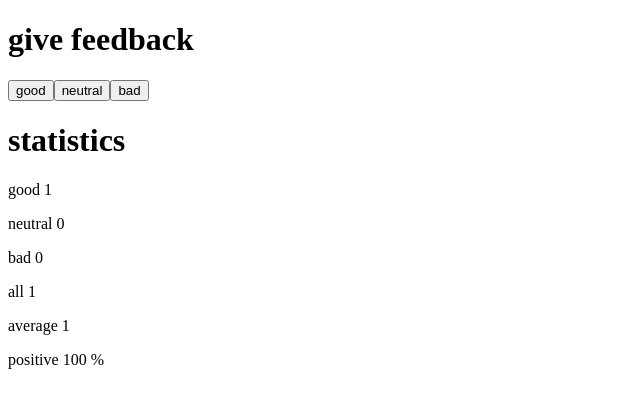
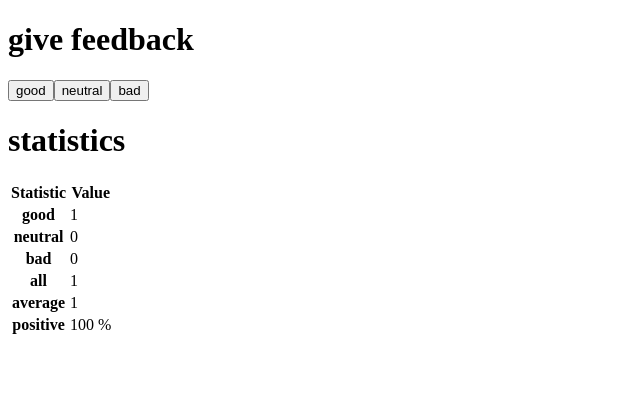
Before and after one commit to LawlessCoder/fullstackopen-homework, a React (Vite) app in the folder part1/unicafe/: page / in a window 1280 px wide. Both pictures are taken after a click on the button "good". Shown: the top 408 px of the page, without its empty margins (0-640 px from the left). Built offline with nearby package versions, Linux system fonts and the light colour scheme; the HTML template or start-up script is replaced by a standard one.

Commit message:
1.6: display statistics in HTML table

```diff
--- a/part1/unicafe/src/App.jsx
+++ b/part1/unicafe/src/App.jsx
@@ -22,9 +22,10 @@ const Button = ({ setState, currentState, buttonText }) => {
 
 const StatisticLine = ({ text, value }) => {
   return (
-    <p>
-      {text} {value}
-    </p>
+    <tr>
+      <th scope="row">{text}</th>
+      <td>{value}</td>
+    </tr>
   );
 };
 
@@ -33,7 +34,8 @@ const Statistics = ({ states }) => {
 
   let average = null;
   let percentPositive = null;
-  const good = states.find((item) => item.text === "good");
+  const goodItem = states.find((item) => item.text === "good");
+
   if (totalCount === 0) {
     return (
       <>
@@ -45,18 +47,32 @@ const Statistics = ({ states }) => {
     average =
       states.reduce((total, item) => item.value * item.weight + total, 0) /
       totalCount;
-    percentPositive = (good.value * 100) / totalCount + " %";
+    percentPositive = (goodItem.value * 100) / totalCount + " %";
   }
 
   return (
     <>
       <h1>statistics</h1>
-      {states.map((item) => (
-        <StatisticLine key={item.text} text={item.text} value={item.value} />
-      ))}
-      <StatisticLine text={"all"} value={totalCount} />
-      <StatisticLine text={"average"} value={average} />
-      <StatisticLine text={"positive"} value={percentPositive} />
+      <table>
+        <thead>
+          <tr>
+            <th scope="col">Statistic</th>
+            <th scope="col">Value</th>
+          </tr>
+        </thead>
+        <tbody>
+          {states.map((item) => (
+            <StatisticLine
+              key={item.text}
+              text={item.text}
+              value={item.value}
+            />
+          ))}
+          <StatisticLine text={"all"} value={totalCount} />
+          <StatisticLine text={"average"} value={average} />
+          <StatisticLine text={"positive"} value={percentPositive} />
+        </tbody>
+      </table>
     </>
   );
 };
```
